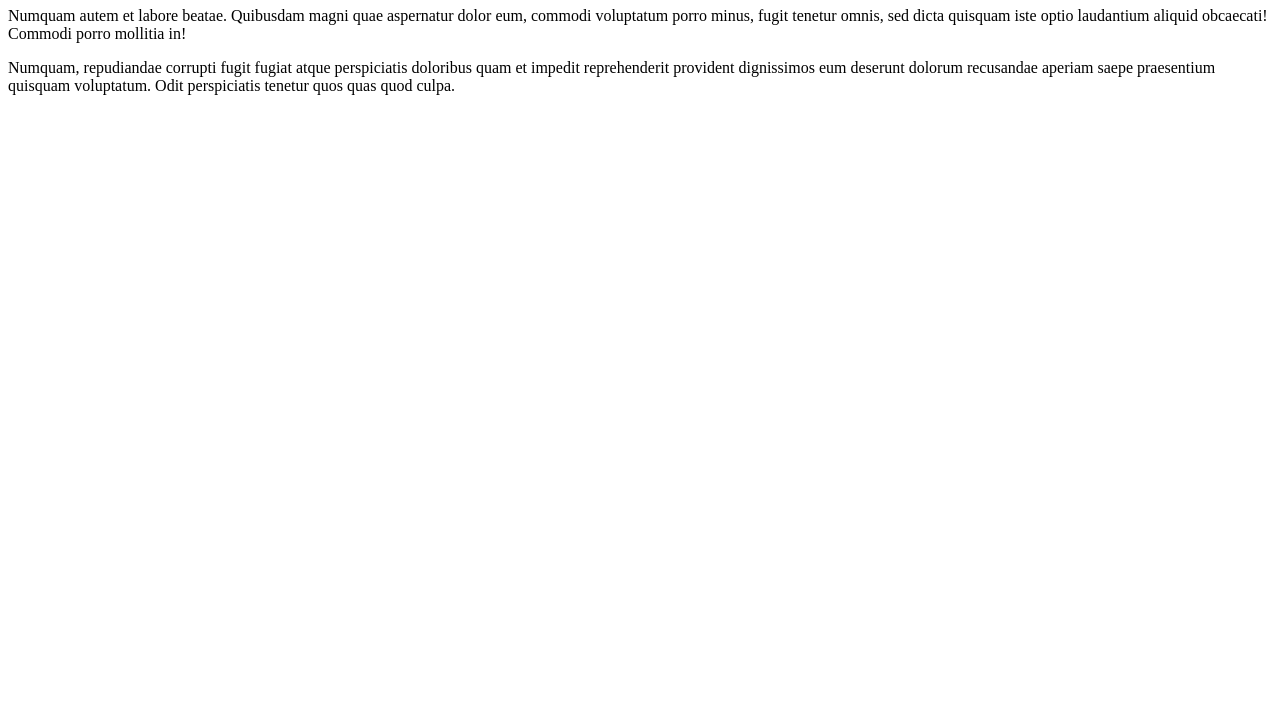
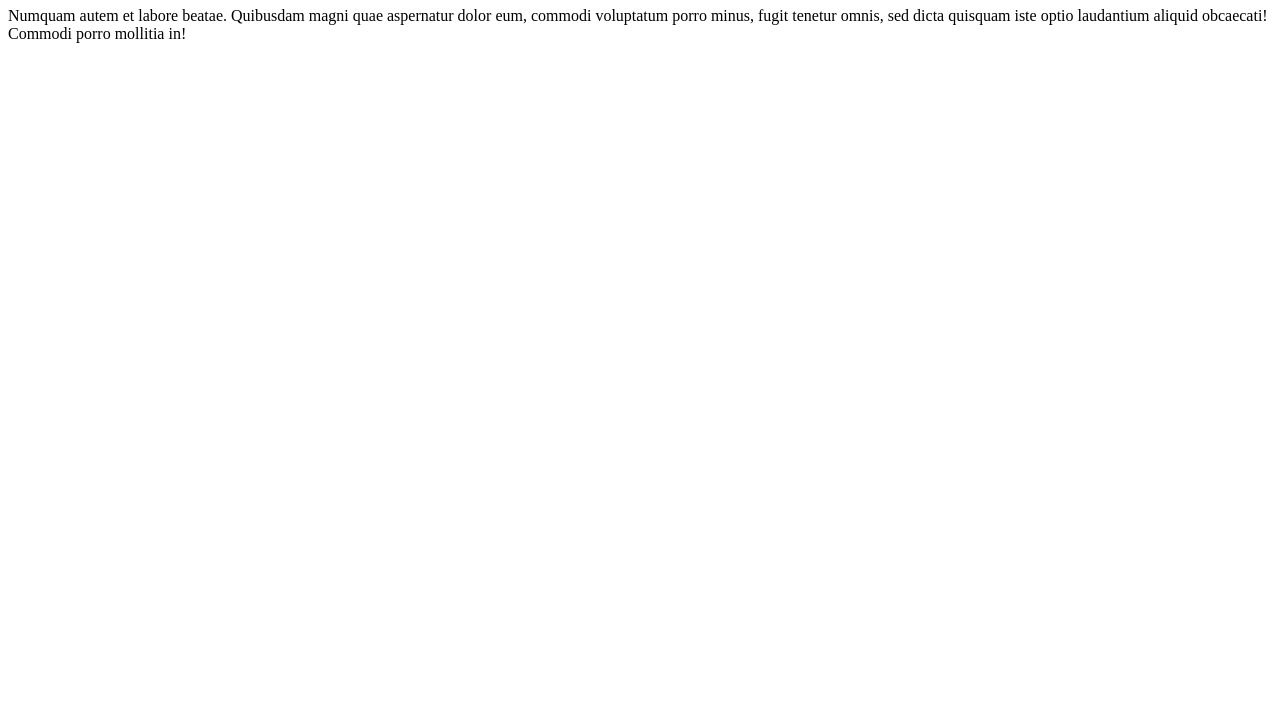
Before and after one commit to AigerimAkmatalieva/06.10.21, a plain HTML site: page index4.html in a window 1280 px wide. Shown: the part 73-800 px from the top of the page. Drawn offline with Linux system fonts and the light colour scheme.

Commit message:
index.html

```diff
--- a/index4.html
+++ b/index4.html
@@ -10,6 +10,6 @@
   <h1>Hello world</h1>
 
   <p>Numquam autem et labore beatae. Quibusdam magni quae aspernatur dolor eum, commodi voluptatum porro minus, fugit tenetur omnis, sed dicta quisquam iste optio laudantium aliquid obcaecati! Commodi porro mollitia in!</p>
-  <p>Numquam, repudiandae corrupti fugit fugiat atque perspiciatis doloribus quam et impedit reprehenderit provident dignissimos eum deserunt dolorum recusandae aperiam saepe praesentium quisquam voluptatum. Odit perspiciatis tenetur quos quas quod culpa.</p>
+
 </body>
 </html>
```
